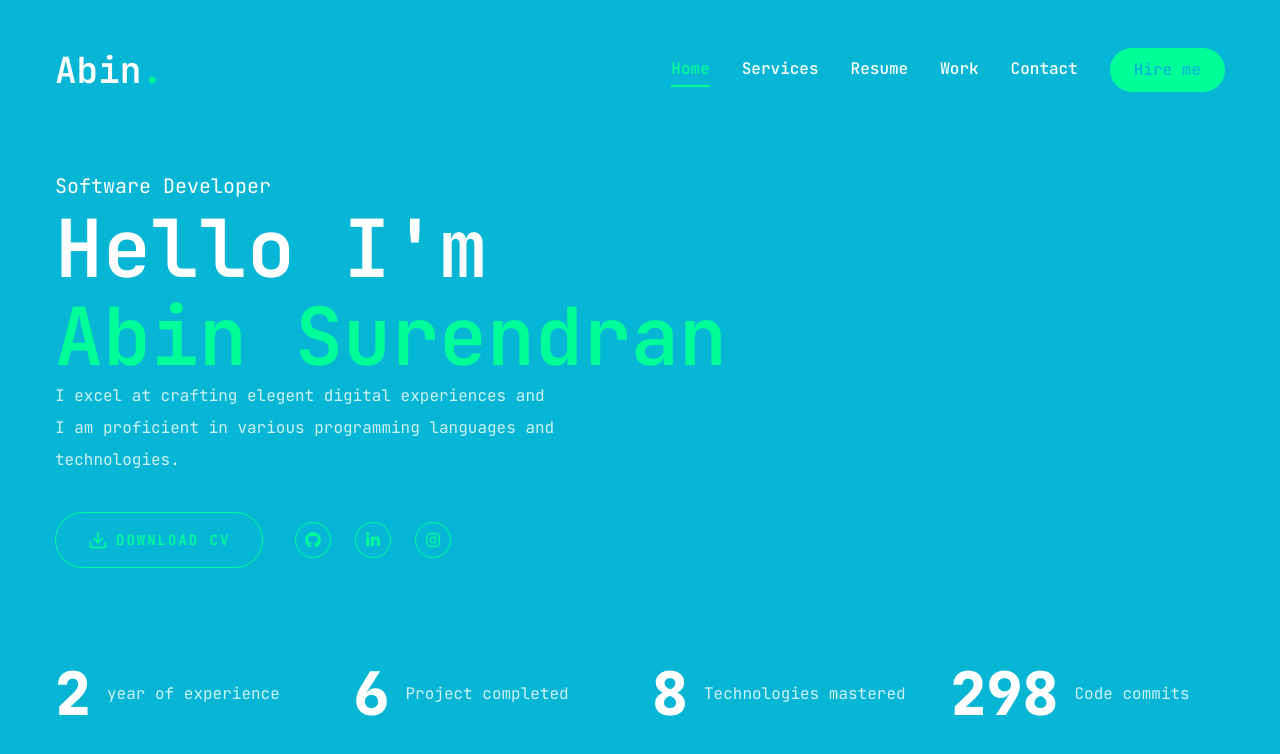
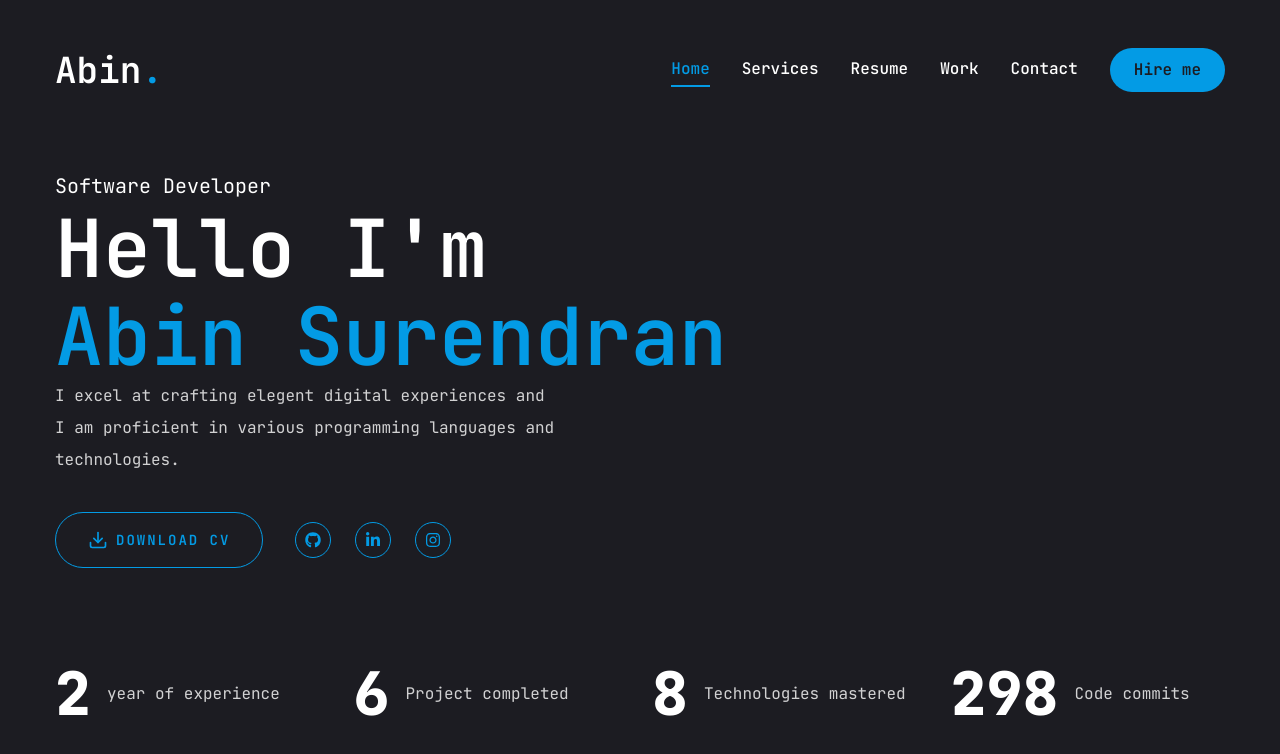
Before and after one commit to AbinSurendran/Abin_Portfolio, a Next.js app: page / in a window 1280 px wide. Shown: the top 754 px of the page. Built offline with nearby package versions, Linux system fonts and the light colour scheme.

Commit message:
Update tailwind.config.js
.

```diff
--- a/tailwind.config.js
+++ b/tailwind.config.js
@@ -24,9 +24,9 @@ module.exports = {
     },
     extend: {
       colors: {
-        primary: "#06b6d4",
+        primary: "#1c1c22",
         accent: {
-          DEFAULT: "#00ff99",
+          DEFAULT: "#039be5",
           hover: "#00e187",
         },
       },
```
